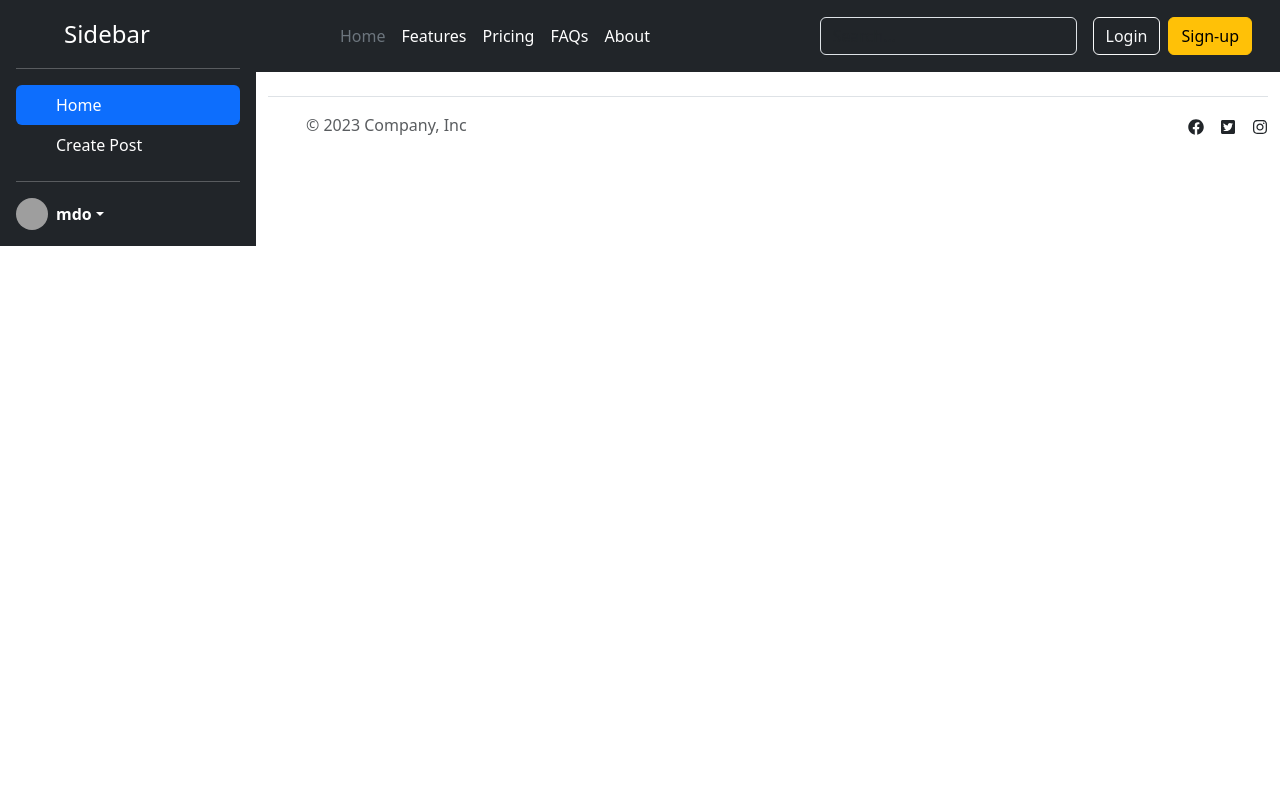
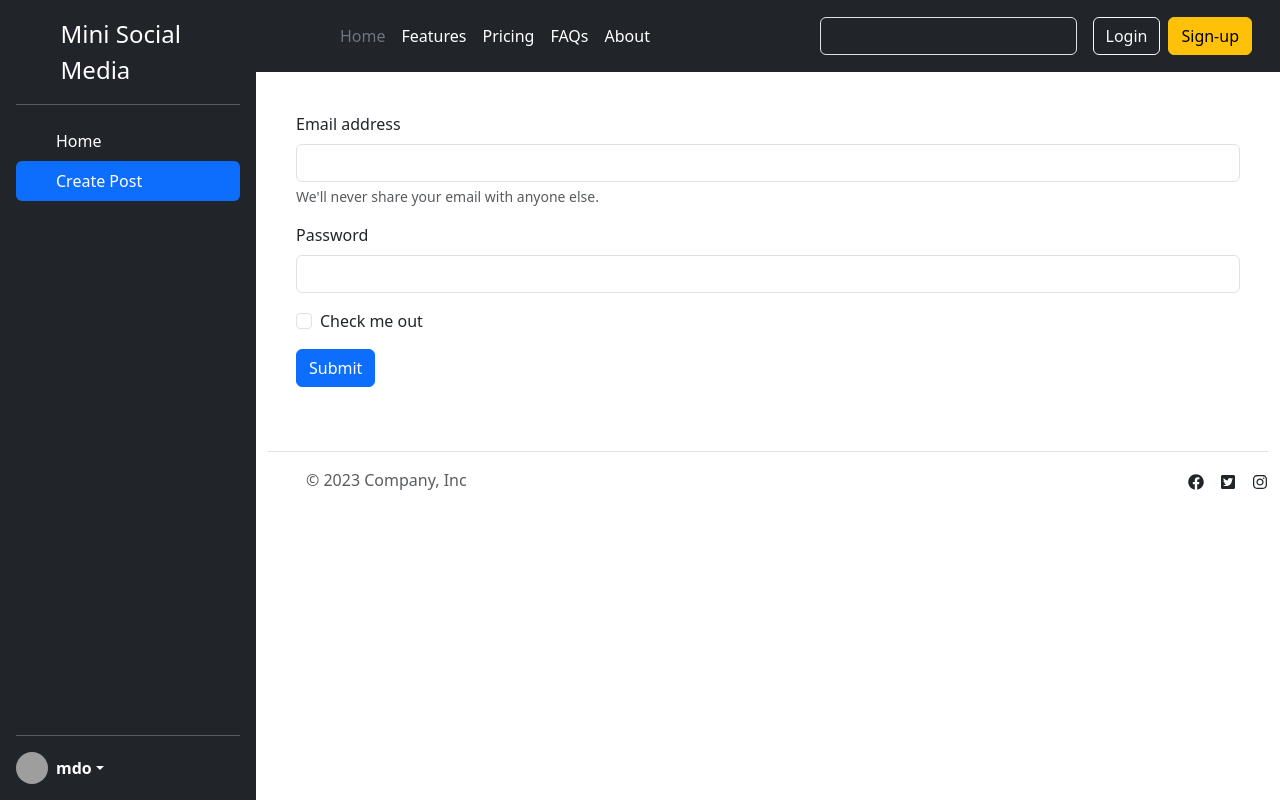
Before and after one commit to saurav-ghimire/Mini-Social-Media, a React (Vite) app: page / in a window 1280 px wide. Both pictures are taken after a click on the link "Create Post". Built offline with nearby package versions, Linux system fonts and the light colour scheme; grey boxes are pictures that could not be loaded.

Commit message:
Form created, Dummy List created and active function for side bar created

```diff
--- a/src/App.css
+++ b/src/App.css
@@ -7,4 +7,17 @@
 
 .app-container .app-sidebar{
   width: 20%;
+  position: relative;
 }
+.inner-body-wrapper{
+  padding: 40px;
+}
+
+.custom-sidebar{
+  height: 100vh;
+  position: fixed;
+  left: 0;
+  top: 0;
+  width: 20%;
+  z-index: 9;
+}
--- a/src/App.jsx
+++ b/src/App.jsx
@@ -1,17 +1,26 @@
 // Components
+import { useState } from 'react';
+import CreatePost from './components/CreatePost';
 import Footer from './components/Footer';
+import PostList from './components/PostList';
 import Sidebar from './components/Sidebar';
-import Header from './header';
+import Header from './components/header';
 
 function App() {
+
+  const [selectedTab, setSelectedTab] = useState("Home");
+
   return (
     <>
     <div className='app-container'>
       <div className="app-sidebar">
-        <Sidebar />
+        <Sidebar selectedTab={selectedTab} setSelectedTab={setSelectedTab} />
       </div>
       <div className='app-body'>
         <Header />
+        <div className="inner-body-wrapper">
+          {selectedTab === 'Home' ? <PostList /> : <CreatePost /> }
+        </div>
         <Footer />
       </div>
     </div>
--- /dev/null
+++ b/src/components/CreatePost.jsx
@@ -0,0 +1,22 @@
+function CreatePost() {
+  return <>
+    <form>
+      <div className="mb-3">
+        <label for="exampleInputEmail1" className="form-label">Email address</label>
+        <input type="email" className="form-control" id="exampleInputEmail1" aria-describedby="emailHelp" />
+        <div id="emailHelp" className="form-text">We'll never share your email with anyone else.</div>
+      </div>
+      <div className="mb-3">
+        <label for="exampleInputPassword1" className="form-label">Password</label>
+        <input type="password" className="form-control" id="exampleInputPassword1" />
+      </div>
+      <div className="mb-3 form-check">
+        <input type="checkbox" className="form-check-input" id="exampleCheck1"/>
+        <label className="form-check-label" for="exampleCheck1">Check me out</label>
+      </div>
+      <button type="submit" className="btn btn-primary">Submit</button>
+    </form>
+  </>;
+}
+
+export default CreatePost;
--- /dev/null
+++ b/src/components/Post.jsx
@@ -0,0 +1,13 @@
+function Post() {
+  return <>
+    <div className="card" style={{width: "18rem"}}>
+    <div className="card-body">
+      <h5 className="card-title">Card title</h5>
+      <p className="card-text">Some quick example text to build on the card title and make up the bulk of the card's content.</p>
+      <a href="#" className="btn btn-primary">Go somewhere</a>
+    </div>
+  </div>
+  </>;
+}
+
+export default Post;
--- /dev/null
+++ b/src/components/PostList.jsx
@@ -0,0 +1,12 @@
+import Post from "./Post";
+
+
+function PostList() {
+  return <>
+  <Post />
+  <Post />
+  <Post />
+  </>;
+}
+
+export default PostList;
--- a/src/components/Sidebar.jsx
+++ b/src/components/Sidebar.jsx
@@ -1,20 +1,23 @@
-function Sidebar() {
+function Sidebar({selectedTab, setSelectedTab}) {
+  const handleOnClick = (tabName) => {
+    setSelectedTab(tabName)
+  }
   return <>
-  <div className="d-flex flex-column flex-shrink-0 p-3 text-bg-dark" style={{width: "100%"}}>
+  <div className="custom-sidebar d-flex flex-column flex-shrink-0 p-3 text-bg-dark">
   <a href="/" className="d-flex align-items-center mb-3 mb-md-0 me-md-auto text-white text-decoration-none">
     <svg className="bi pe-none me-2" width="40" height="32"><use xlinkHref="#bootstrap"></use></svg>
-    <span className="fs-4">Sidebar</span>
+    <span className="fs-4">Mini Social Media</span>
   </a>
   <hr />
   <ul className="nav nav-pills flex-column mb-auto">
-    <li className="nav-item">
-      <a href="#" className="nav-link active" aria-current="page">
+    <li className="nav-item" onClick={() => { handleOnClick('Home'); }}>
+      <a href="#" className={`nav-link text-white ${selectedTab === 'Home' && 'active'}`} aria-current="page">
         <svg className="bi pe-none me-2" width="16" height="16"><use xlinkHref="#home"></use></svg>
         Home
       </a>
     </li>
-    <li>
-      <a href="#" className="nav-link text-white">
+    <li onClick={() => { handleOnClick('Create Post'); }}>
+      <a href="#" className={`nav-link text-white ${selectedTab === 'Create Post' && 'active'}`}>
         <svg className="bi pe-none me-2" width="16" height="16"><use xlinkHref="#speedometer2"></use></svg>
         Create Post
       </a>
--- a/src/header.jsx
+++ b/src/components/header.jsx
@@ -1,6 +1,6 @@
 function Header() {
   return <>
-  <header className="p-3 text-bg-dark">
+  <header className="p-3 text-bg-dark custom-header">
       <div className="container">
         <div className="d-flex flex-wrap align-items-center justify-content-center justify-content-lg-start">
           <a href="/" className="d-flex align-items-center mb-2 mb-lg-0 text-white text-decoration-none">
```
